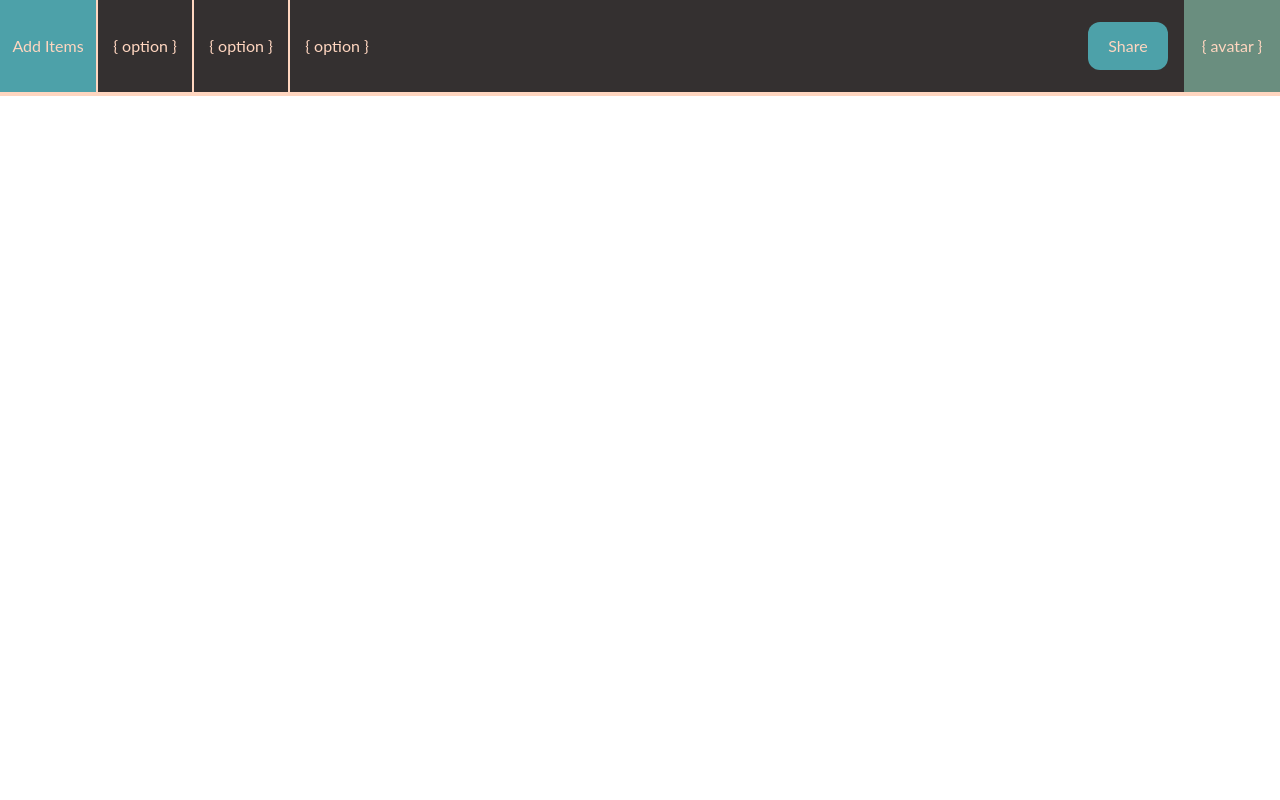
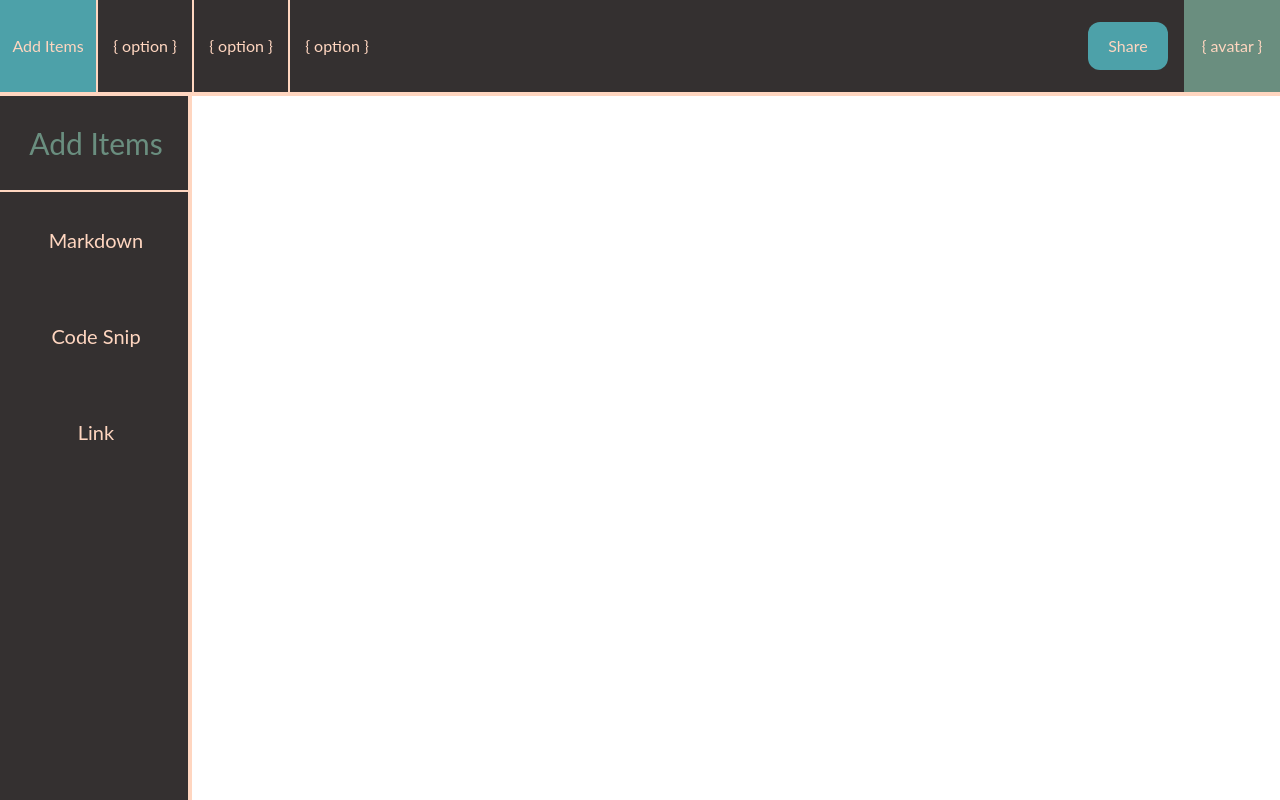
Before and after one commit to TheRoyalTea/Digital-Garden-Workspace-Collaboration-Tool-Application-For-Productivity, a React (Vite) app: page / in a window 1280 px wide. Built offline with nearby package versions, Linux system fonts and the light colour scheme.

Commit message:
Add basic toolbar

```diff
--- a/src/components/Toolbar.tsx
+++ b/src/components/Toolbar.tsx
@@ -1,9 +1,20 @@
 const Toolbar = () => {
   return (
-    <div className="">
-
+    <div className="h-[calc(100vh-6rem)] w-48 bg-jet flex flex-col border-r-4 border-cream">
+      <div className="h-24 w-48 border-b-2 border-cream flex justify-center items-center text-3xl text-green">
+        Add Items
+      </div>
+      <div className="h-24 w-48 flex justify-center items-center text-xl text-cream">
+        <span className="cursor-pointer transform duration-150 hover:scale-125">{"Markdown"}</span>
+      </div>
+      <div className="h-24 w-48 flex justify-center items-center text-xl text-cream">
+        <span className="cursor-pointer transform duration-150 hover:scale-125">{"Code Snip"}</span>
+      </div>
+      <div className="h-24 w-48 flex justify-center items-center text-xl text-cream">
+        <span className="cursor-pointer transform duration-150 hover:scale-125">{"Link"}</span>
+      </div>
     </div>
-  )
-}
+  );
+};
 
 export default Toolbar;
```
